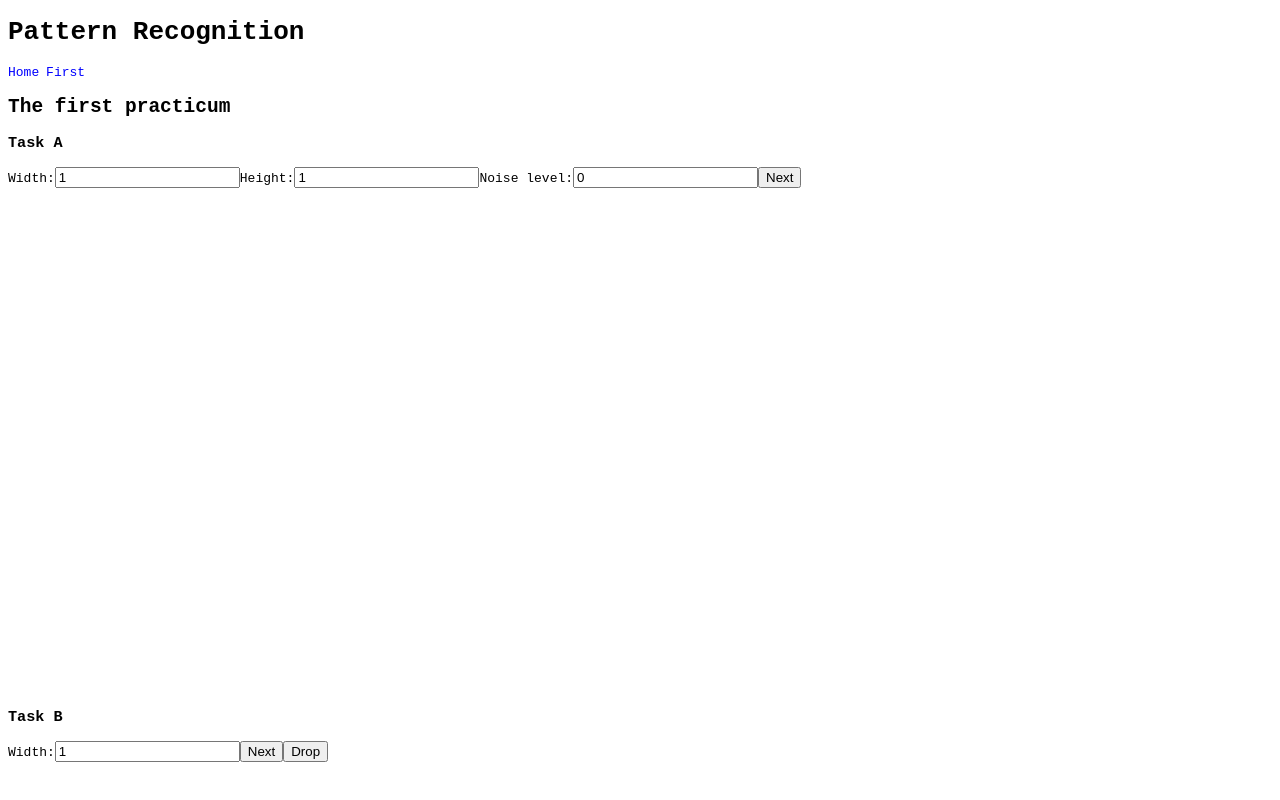
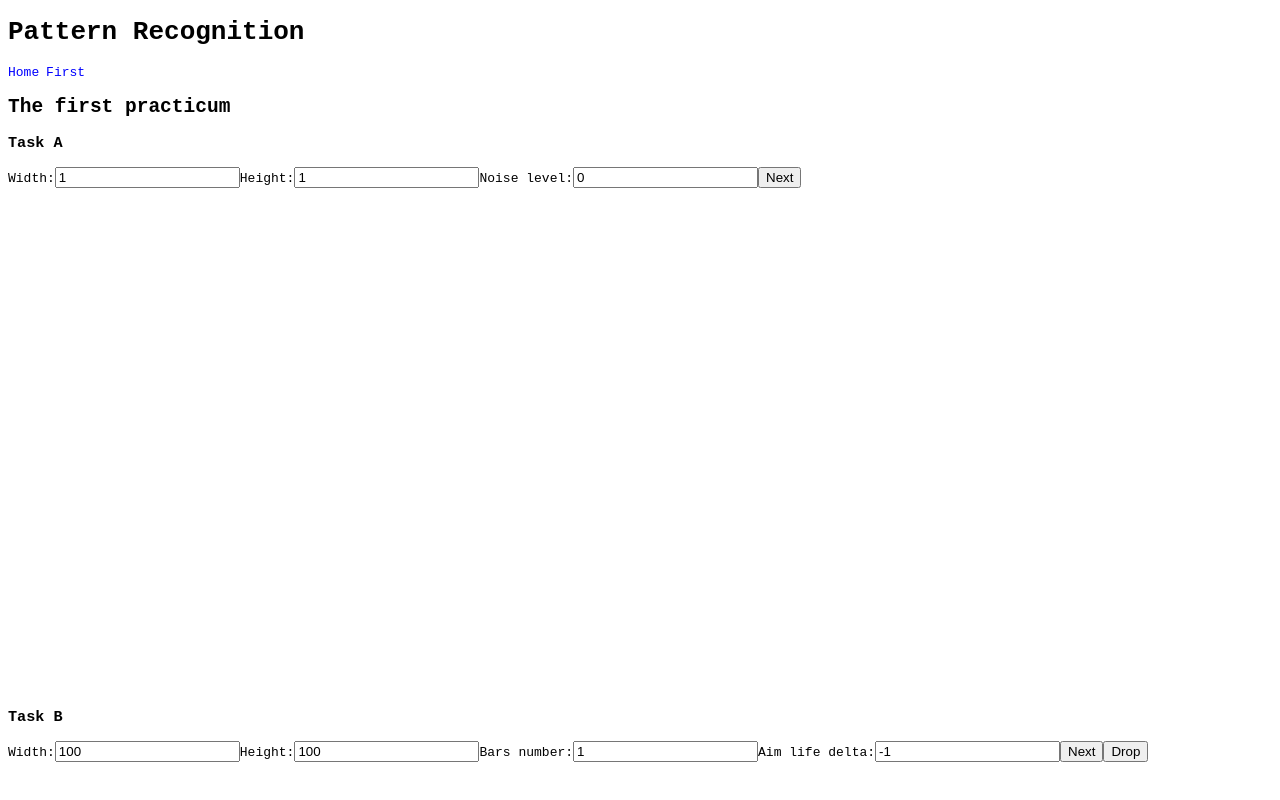
Before and after one commit to definability/pattern-recognition-server, a React app: page /first in a window 1280 px wide. Shown: the top 800 px of the page. Built offline with nearby package versions, Linux system fonts and the light colour scheme.

Commit message:
Add 1.B controls for canvas size and aim maximal distance

```diff
--- a/src/components/first/FirstB.jsx
+++ b/src/components/first/FirstB.jsx
@@ -33,12 +33,12 @@ class FirstB extends Component {
   /**
    * Default canvas width.
    */
-  static WIDTH = 1000;
+  static WIDTH = 100;
 
   /**
    * Height of a sky with helicopters there.
    */
-  static SKY_HEIGHT = 200;
+  static SKY_HEIGHT = 100;
 
   /**
    * Palette for heatmap.
@@ -57,17 +57,78 @@ class FirstB extends Component {
   constructor(props) {
     super(props);
     this.state = {
+      aids: [],
+      aimDelta: -1,
+      aims: [],
+      barsNumber: 1,
       heatmap: [0],
-      width: 1,
+      height: FirstB.SKY_HEIGHT,
       helicopters: [],
-      aids: [],
-      aims: [],
+      width: FirstB.WIDTH,
     };
   }
 
   /**
-   * Change image width multiplier.
-   * The width is a positive integer.
+   * Change number of bars in heatmap.
+   */
+  changeAimDelta(inputAimDelta) {
+    let aimDelta = 0;
+    if (inputAimDelta === '-') {
+      aimDelta = -1;
+    } else {
+      aimDelta = Number(inputAimDelta);
+    }
+    if (aimDelta < -1) {
+      aimDelta = -1;
+    }
+    aimDelta = Math.round(aimDelta);
+    this.setState(previousState => ({
+      ...previousState,
+      aids: [],
+      aims: [],
+      aimDelta,
+      helicopters: [],
+    }));
+  }
+
+  /**
+   * Change number of bars in heatmap.
+   */
+  changeBarsNumber(inputBarsNumber) {
+    let barsNumber = Number(inputBarsNumber);
+    if (barsNumber < 1) {
+      barsNumber = 1;
+    }
+    barsNumber = Math.round(barsNumber);
+    this.setState(previousState => ({
+      ...previousState,
+      aids: [],
+      aims: [],
+      barsNumber,
+      helicopters: [],
+    }));
+  }
+
+  /**
+   * Change number of bars in heatmap.
+   */
+  changeHeight(inputHeight) {
+    let height = Number(inputHeight);
+    if (height < 1) {
+      height = 1;
+    }
+    height = Math.round(height);
+    this.setState(previousState => ({
+      ...previousState,
+      aids: [],
+      aims: [],
+      helicopters: [],
+      height,
+    }));
+  }
+
+  /**
+   * Change number of bars in heatmap.
    */
   changeWidth(inputWidth) {
     let width = Number(inputWidth);
@@ -77,6 +138,9 @@ class FirstB extends Component {
     width = Math.round(width);
     this.setState(previousState => ({
       ...previousState,
+      aids: [],
+      aims: [],
+      helicopters: [],
       width,
     }));
   }
@@ -118,33 +182,34 @@ class FirstB extends Component {
   }
 
   generateX() {
-    const { heatmap, width } = this.state;
+    const { heatmap, barsNumber, width } = this.state;
     const cumulative = heatmap.reduce(
       (result, value, i) => result.length ? [...result, result[i - 1] + value] : [value],
       []
     );
     const value = Math.random() * cumulative[cumulative.length - 1];
     const index = cumulative.findIndex(element => element >= value);
-    return (FirstB.WIDTH / width) * (index + 0.5);
+    return (width / barsNumber) * (index + 0.5);
   }
 
   /**
    * Create new helicopter to drop an item.
    */
   drop() {
+    const { aimDelta, barsNumber, height, width } = this.state;
     const helicopter = new HelicopterSprite({
       birthDate: new Date(),
-      canvasWidth: Math.round(FirstB.WIDTH),
-      canvasHeight: FirstB.SKY_HEIGHT,
-      offsetY: Math.random() * (FirstB.SKY_HEIGHT - HelicopterSprite.IMAGES[0].length * 5),
+      canvasWidth: Math.round(width),
+      canvasHeight: height,
+      offsetY: Math.random() * (height - HelicopterSprite.IMAGES[0].length * 5),
       scale: 5,
-      velocity: 100,
+      velocity: 200,
     });
     const aid = new AidSprite({
       birthDate: new Date(),
-      canvasHeight: FirstB.SKY_HEIGHT,
-      canvasWidth: Math.round(FirstB.WIDTH),
-      dropX: Math.random() * (FirstB.WIDTH - AidSprite.IMAGE[0].length),
+      canvasHeight: height,
+      canvasWidth: Math.round(width),
+      dropX: Math.random() * (width - AidSprite.IMAGE[0].length),
       helicopter,
       scale: 5,
       velocity: 200,
@@ -152,9 +217,9 @@ class FirstB extends Component {
     const aim = new AimSprite({
       aid,
       birthDate: new Date(),
-      canvasHeight: FirstB.SKY_HEIGHT,
-      canvasWidth: Math.round(FirstB.WIDTH),
-      maxDistance: 200,
+      canvasHeight: height,
+      canvasWidth: Math.round(width),
+      maxDistance: (aimDelta + 0.5) * width / barsNumber,
       offsetX: this.generateX(),
       scale: 3,
       velocity: 100,
@@ -171,11 +236,12 @@ class FirstB extends Component {
    * Generate new heatmap.
    */
   generateHeatmap() {
-    const { width } = this.state;
+    const { barsNumber } = this.state;
     const heatmap = [Math.random() * 255];
-    for (let i = 1; i < width; i += 1) {
-      const value = heatmap[i - 1] + (Math.random() - 0.5) * 500 / (width ** 0.5);
-
+    for (let i = 1; i < barsNumber; i += 1) {
+      const value = (
+        heatmap[i - 1] + (Math.random() - 0.5) * 500 / (barsNumber ** 0.5)
+      );
       if (value < 0) {
         heatmap.push(0);
       } else if (value > 255) {
@@ -186,16 +252,22 @@ class FirstB extends Component {
     }
     this.setState(previousState => ({
       ...previousState,
+      aids: [],
+      aims: [],
       heatmap: heatmap.map(Math.round),
+      helicopters: [],
     }));
   }
 
   render() {
     const {
+      aids,
+      aimDelta,
+      aims,
+      barsNumber,
       heatmap,
+      height,
       helicopters,
-      aids,
-      aims,
       width,
     } = this.state;
     return (
@@ -212,6 +284,36 @@ class FirstB extends Component {
               onChange={event => this.changeWidth(event.target.value)}
             />
           </label>
+          <label htmlFor={this.heightInput}>
+            Height:
+            <input
+              ref={(component) => { this.heightInput = component; }}
+              type="number"
+              value={height}
+              step={1}
+              onChange={event => this.changeHeight(event.target.value)}
+            />
+          </label>
+          <label htmlFor={this.barsNumberInput}>
+            Bars number:
+            <input
+              ref={(component) => { this.barsNumberInput = component; }}
+              type="number"
+              value={barsNumber}
+              step={1}
+              onChange={event => this.changeBarsNumber(event.target.value)}
+            />
+          </label>
+          <label htmlFor={this.aimDeltaInput}>
+            Aim life delta:
+            <input
+              ref={(component) => { this.aimDeltaInput = component; }}
+              type="number"
+              value={aimDelta}
+              step={1}
+              onChange={event => this.changeAimDelta(event.target.value)}
+            />
+          </label>
           <button type="button" onClick={() => this.generateHeatmap()}>
             Next
           </button>
@@ -220,14 +322,14 @@ class FirstB extends Component {
           </button>
         </form>
         <AnimationCanvas
-          height={Math.round(FirstB.SKY_HEIGHT)}
-          width={Math.round(FirstB.WIDTH)}
+          height={height}
+          width={Math.round(width)}
           sprites={[...helicopters, ...aids, ...aims]}
           updateSprites={time => this.updateSprites(time)}
         />
         <MatrixCanvas
           height={Math.round(FirstB.HEATMAP_HEIGHT)}
-          width={Math.round(FirstB.WIDTH)}
+          width={width}
           matrix={[heatmap]}
           palette={FirstB.grayPalette}
         />
```
